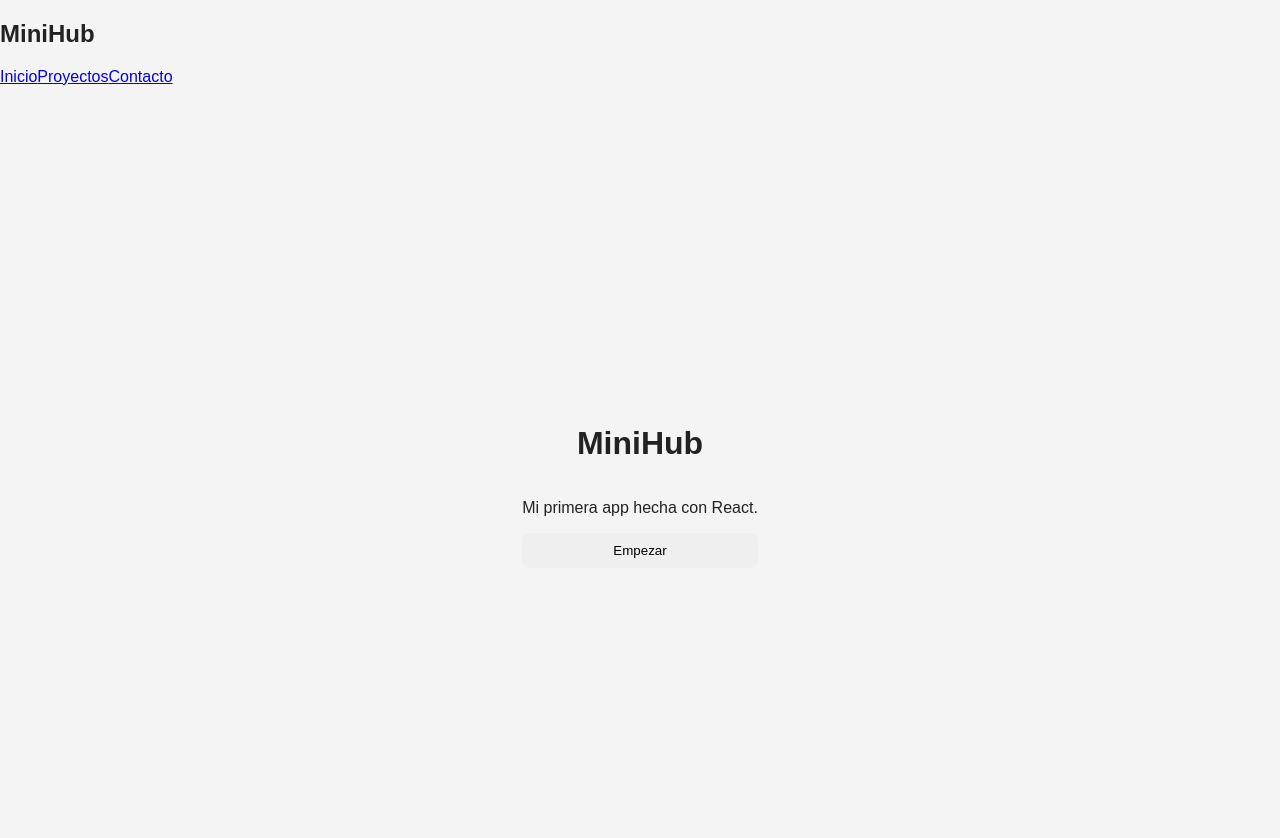
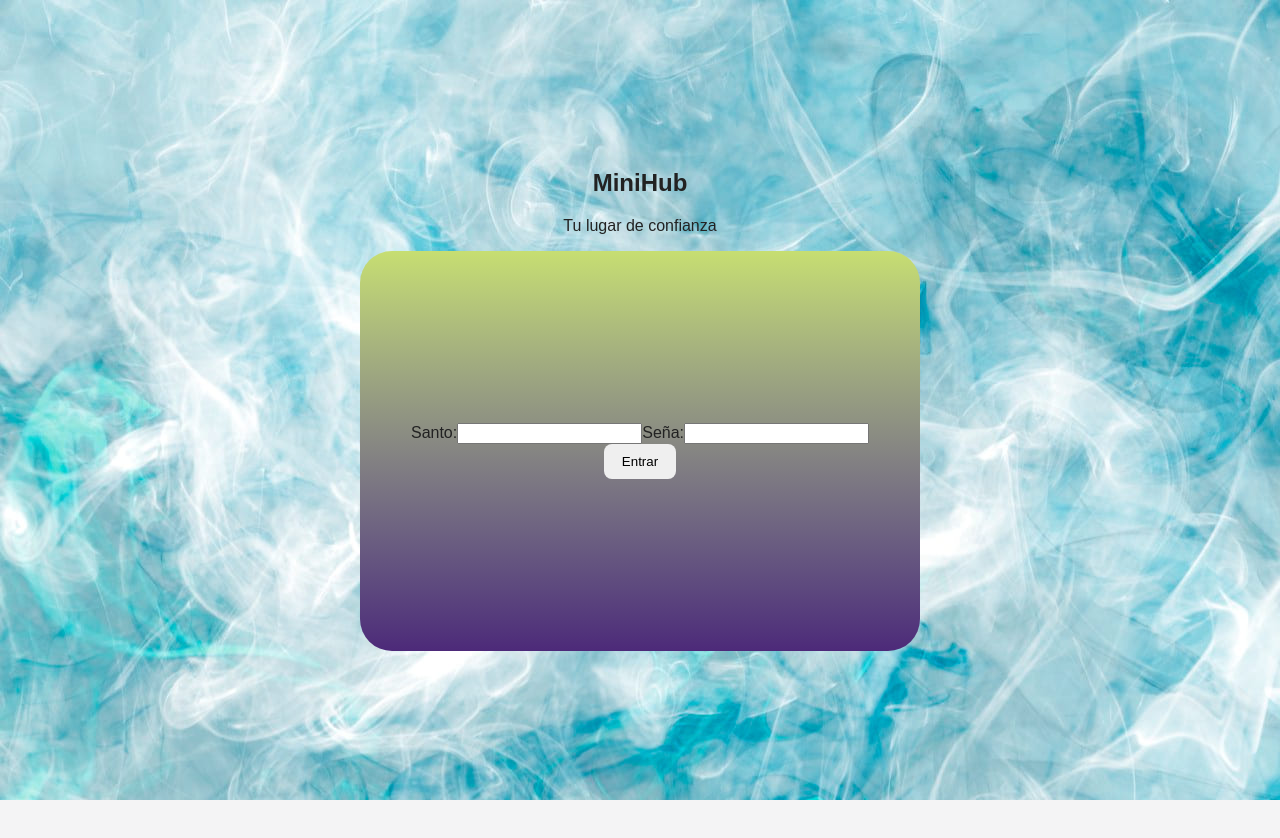
Before and after one commit to joseeangeel97/appReact, a React (Vite) app: page / in a window 1280 px wide. Shown: the top 838 px of the page. After the commit the page ends 800 px from the top, so only its background shows below. Built offline with nearby package versions, Linux system fonts and the light colour scheme.

Commit message:
Segundo commit

```diff
--- a/package.json
+++ b/package.json
@@ -11,7 +11,8 @@
   },
   "dependencies": {
     "react": "^19.2.6",
-    "react-dom": "^19.2.6"
+    "react-dom": "^19.2.6",
+    "react-router-dom": "^7.18.0"
   },
   "devDependencies": {
     "@eslint/js": "^10.0.1",
--- a/src/App.jsx
+++ b/src/App.jsx
@@ -1,16 +1,18 @@
-import Header from './components/Header';
+import { BrowserRouter, Routes, Route } from 'react-router-dom';
+import Home from './pages/Home';
+import About from './pages/About';
+
 import './App.css';
 
 function App() {
   return (
     <>
-      <Header />
-      <main>
-        <h1>MiniHub</h1>
-        <p>Mi primera app hecha con React.</p>
-
-        <button>Empezar</button>
-      </main>
+      <BrowserRouter>
+        <Routes>
+          <Route path='/' element={<Home />} />
+          <Route path='/about' element={<About />} />
+        </Routes>
+      </BrowserRouter>
     </>
   );
 }
--- a/src/components/Header.jsx
+++ b/src/components/Header.jsx
@@ -1,4 +1,4 @@
-function Header() {
+export default function Header() {
   return (
     <header>
       <h2>MiniHub</h2>
@@ -10,5 +10,3 @@ function Header() {
     </header>
   );
 }
-
-export default Header;
--- /dev/null
+++ b/src/pages/About.jsx
@@ -0,0 +1,10 @@
+// src/pages/About.jsx
+
+export default function About() {
+  return (
+    <main>
+      <h1>Sobre nosotros</h1>
+      <p>Esta es la página de información.</p>
+    </main>
+  );
+}
--- /dev/null
+++ b/src/pages/Home.jsx
@@ -0,0 +1,21 @@
+import styles from './home.module.css';
+
+export default function Home() {
+  return (
+    <main>
+      <section className={styles['title-section']}>
+        <h1>MiniHub</h1>
+        <p>Tu lugar de confianza</p>
+      </section>
+      <section className={styles['form-section']}>
+        <form action='' method='post'>
+          <label htmlFor='name'>Santo:</label>
+          <input type='text' name='name' id='name' />
+          <label htmlFor='password'>Seña:</label>
+          <input type='password' name='password' id='password' />
+          <button type='submit'>Entrar</button>
+        </form>
+      </section>
+    </main>
+  );
+}
--- /dev/null
+++ b/src/pages/home.module.css
@@ -0,0 +1,19 @@
+main {
+  background-image: url('../assets/fondoHome.jpg');
+}
+
+.form-section {
+  border-radius: 2rem;
+  display: flex;
+  padding: auto;
+  margin: auto;
+  height: 50vh;
+  width: 70vh;
+  background: linear-gradient(to top, lab(25% 30 -40), lab(85% -20 50));
+}
+
+form {
+  align-items: center;
+  align-self: center;
+  padding: 1rem 1.5rem 1rem 1.5rem;
+}
```
Also changed, not shown: src/components/Footer.jsx (added, +8 -0 lines), src/assets/fondoHome.jpg (added), src/utils/home.js (added), 1 other file (tests, documents, lock files or other folders).
